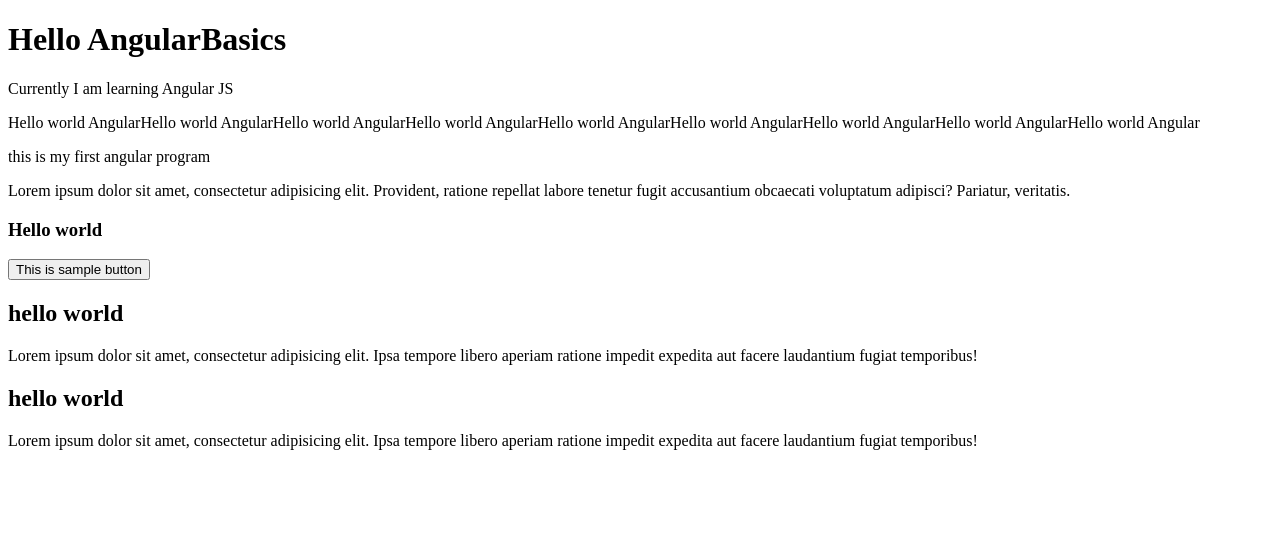
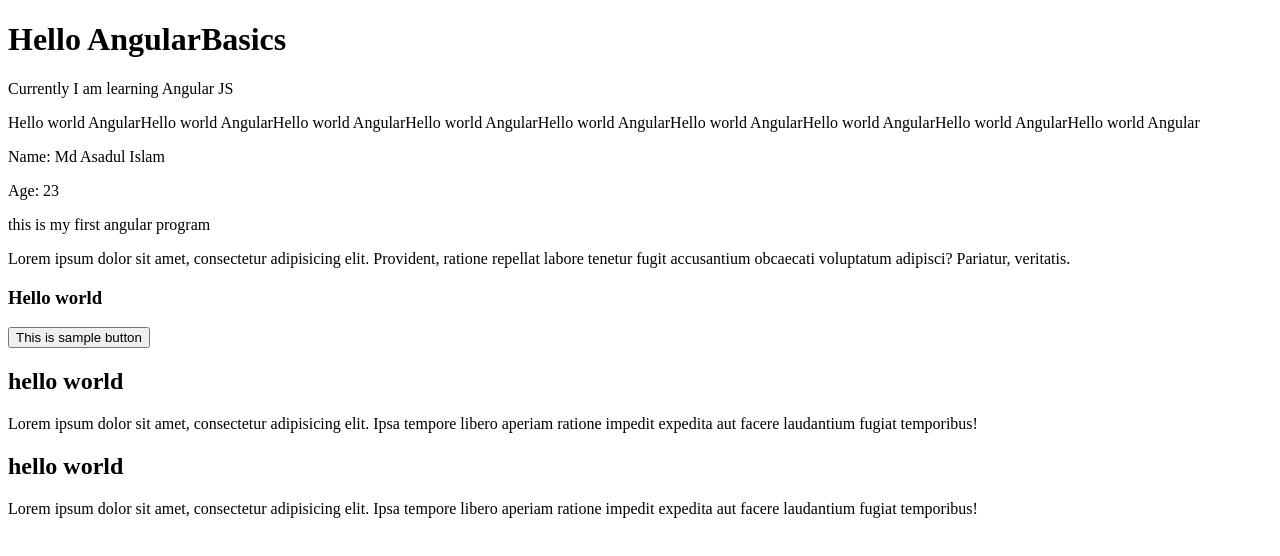
Before and after one commit to Asad9340/Learning-Angular, an Angular app: page / in a window 1280 px wide. Shown: the top 556 px of the page. Built offline with nearby package versions, Linux system fonts and the light colour scheme.

Commit message:
added some changes

```diff
--- a/src/app/app.component.html
+++ b/src/app/app.component.html
@@ -1,6 +1,8 @@
 <h1>Hello {{ title }}</h1>
 <p>Currently I am learning Angular JS</p>
 <p>{{ description }}</p>
+<p>Name: {{Name}}</p>
+<p>Age: {{age}}</p>
 <p>this is my first angular program</p>
 <p>
   Lorem ipsum dolor sit amet, consectetur adipisicing elit. Provident, ratione
--- a/src/app/app.component.ts
+++ b/src/app/app.component.ts
@@ -12,4 +12,7 @@
   title = 'AngularBasics';
   description =
     'Hello world AngularHello world AngularHello world AngularHello world AngularHello world AngularHello world AngularHello world AngularHello world AngularHello world Angular';
+  age = 23;
+  Name = 'Md Asadul Islam'
+  HomeTown='Sirajganj'
 }
```
